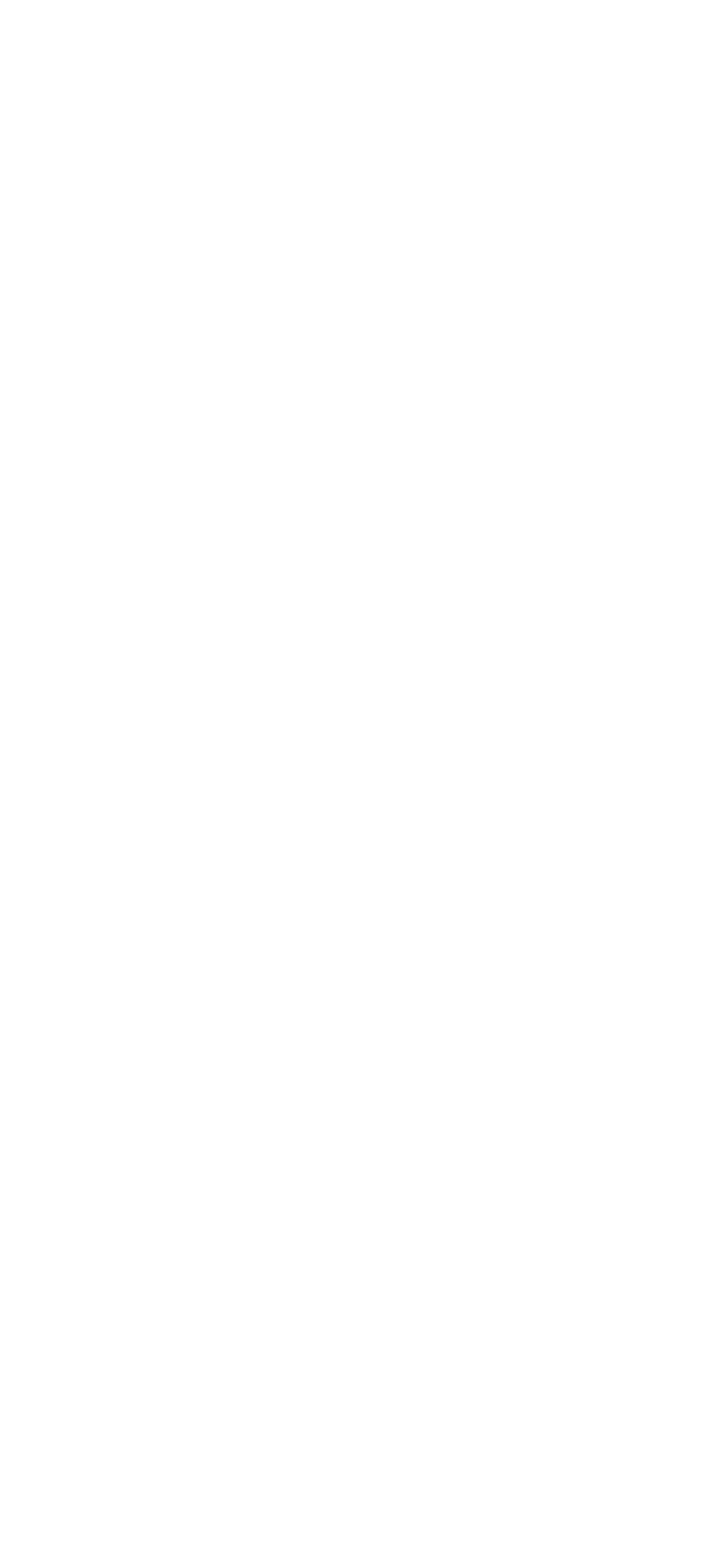
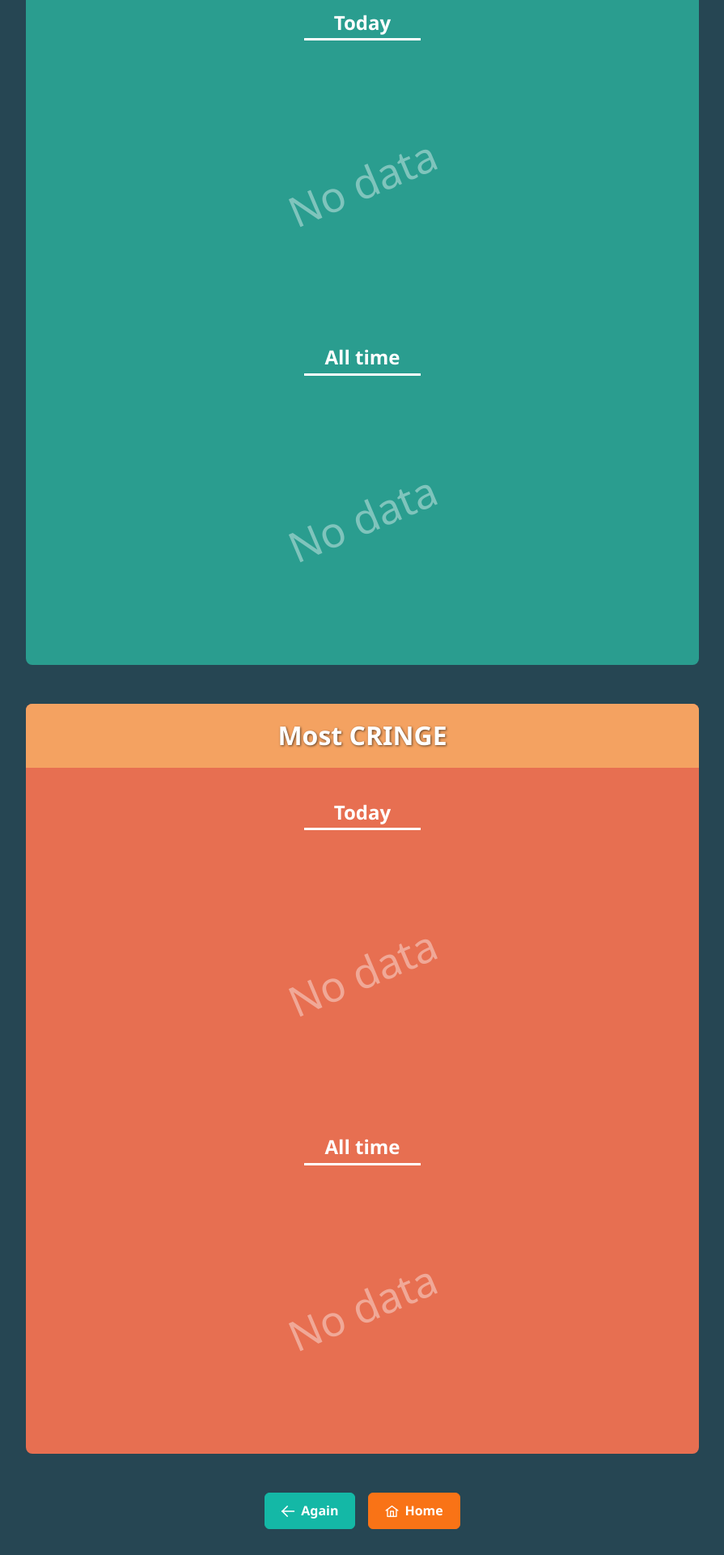
Before and after one commit to VirtualZer0/KekOrCringe, a Vue app: page /#/end in a window 1280 px wide. Before the commit this address had no page. Shown: the part 225-2145 px from the top of the page at 81% size, without its empty margins (192-1087 px from the left). Before the commit the page ends 800 px from the top, so only its background shows below. Built offline with nearby package versions, Linux system fonts and the light colour scheme.

Commit message:
Add statistics, update packages

```diff
--- a/src/App.vue
+++ b/src/App.vue
@@ -51,6 +51,7 @@ router.afterEach((to) => {
   if (to.name == 'Main') return;
   outAnim.value.isTop = false;
   inAnim.value.enable = true;
+  document.body.style.backgroundColor = to.meta.color as string;
 
   nextTick(() => {
     setTimeout(() => {
--- a/src/components/CircleAnim.vue
+++ b/src/components/CircleAnim.vue
@@ -1,7 +1,7 @@
 <template>
   <div
     class="circle-anim"
-    :style="{ zIndex: isTop ? 10000 : 0 }"
+    :style="{ zIndex: isTop ? 10000 : 2 }"
   >
     <div
       class="circle"
--- a/src/locales/en/main.ts
+++ b/src/locales/en/main.ts
@@ -65,4 +65,12 @@ export default {
   winnerIs: "Today's winner is",
   noOne: 'nobody',
   createdBy: 'Created by VirtualZer0',
+  repeat: 'Again',
+  home: 'Home',
+  mostKek: 'Most KEK',
+  mostCringe: 'Most CRINGE',
+  today: 'Today',
+  allTime: 'All time',
+  statistics: 'Statistics',
+  noData: 'No data',
 };
--- a/src/locales/ru/main.ts
+++ b/src/locales/ru/main.ts
@@ -65,4 +65,12 @@ export default {
   winnerIs: 'Сегодня победил',
   noOne: 'никто',
   createdBy: 'Создано VirtualZer0',
+  repeat: 'Повторить',
+  home: 'На главную',
+  mostKek: 'Топ КЕКА',
+  mostCringe: 'Топ КРИНЖА',
+  today: 'Сегодня',
+  allTime: 'Все время',
+  statistics: 'Статистика',
+  noData: 'Нет данных',
 };
--- a/src/pages/EndPage.vue
+++ b/src/pages/EndPage.vue
@@ -1 +1,275 @@
-<template></template>
+<template>
+  <section class="end-page page">
+    <h1>{{ $t('statistics') }}</h1>
+
+    <div class="stat-block kek">
+      <div class="title">{{ $t('mostKek') }}</div>
+      <div class="item">
+        <h2 class="item-title">{{ $t('today') }}</h2>
+        <div
+          class="item-video"
+          v-if="statistics.current.mostKekVideo"
+        >
+          <div class="preview-container">
+            <div class="stats">
+              {{ statistics.current.mostKekVideo?.voteCount }} 😆
+            </div>
+            <a
+              :href="`https://youtu.be/${statistics.current.mostKekVideo?.id}`"
+              target="_blank"
+            >
+              <img
+                class="preview"
+                :src="statistics.current.mostKekVideo?.preview"
+              />
+            </a>
+          </div>
+          <div class="name">
+            {{ statistics.current.mostKekVideo?.title }}
+          </div>
+        </div>
+        <div
+          v-else
+          class="item-nodata"
+        >
+          {{ $t('noData') }}
+        </div>
+      </div>
+
+      <div class="item">
+        <h2 class="item-title">{{ $t('allTime') }}</h2>
+        <div
+          class="item-video"
+          v-if="statistics.current.mostKekVideo"
+        >
+          <div class="preview-container">
+            <div class="stats">
+              {{ statistics.allTime.mostKekVideo?.voteCount }} 😆
+            </div>
+            <a
+              :href="`https://youtu.be/${statistics.allTime.mostKekVideo?.id}`"
+              target="_blank"
+            >
+              <img
+                class="preview"
+                :src="statistics.allTime.mostKekVideo?.preview"
+              />
+            </a>
+          </div>
+          <div class="name">
+            {{ statistics.allTime.mostKekVideo?.title }}
+          </div>
+        </div>
+        <div
+          v-else
+          class="item-nodata"
+        >
+          {{ $t('noData') }}
+        </div>
+      </div>
+    </div>
+
+    <div class="stat-block cringe">
+      <div class="title">{{ $t('mostCringe') }}</div>
+      <div class="item">
+        <h2 class="item-title">{{ $t('today') }}</h2>
+        <div
+          class="item-video"
+          v-if="statistics.current.mostCringeVideo"
+        >
+          <div class="preview-container">
+            <div class="stats">
+              {{ statistics.current.mostCringeVideo?.voteCount }} 😡
+            </div>
+            <a
+              :href="`https://youtu.be/${statistics.current.mostCringeVideo?.id}`"
+              target="_blank"
+            >
+              <img
+                class="preview"
+                :src="statistics.current.mostCringeVideo?.preview"
+              />
+            </a>
+          </div>
+          <div class="name">
+            {{ statistics.current.mostCringeVideo?.title }}
+          </div>
+        </div>
+        <div
+          v-else
+          class="item-nodata"
+        >
+          {{ $t('noData') }}
+        </div>
+      </div>
+
+      <div class="item">
+        <h2 class="item-title">{{ $t('allTime') }}</h2>
+        <div
+          class="item-video"
+          v-if="statistics.current.mostCringeVideo"
+        >
+          <div class="preview-container">
+            <div class="stats">
+              {{ statistics.allTime.mostCringeVideo?.voteCount }} 😡
+            </div>
+            <a
+              :href="`https://youtu.be/${statistics.allTime.mostCringeVideo?.id}`"
+              target="_blank"
+            >
+              <img
+                class="preview"
+                :src="statistics.allTime.mostCringeVideo?.preview"
+              />
+            </a>
+          </div>
+          <div class="name">
+            {{ statistics.allTime.mostCringeVideo?.title }}
+          </div>
+        </div>
+        <div
+          v-else
+          class="item-nodata"
+        >
+          {{ $t('noData') }}
+        </div>
+      </div>
+    </div>
+
+    <div class="buttons">
+      <Button
+        :label="$t('repeat')"
+        icon="pi pi-arrow-left"
+        @click="router.back()"
+      />
+
+      <Button
+        :label="$t('home')"
+        icon="pi pi-home"
+        severity="warning"
+        @click="router.push('/')"
+      />
+    </div>
+  </section>
+</template>
+<script lang="ts" setup>
+import Button from 'primevue/button';
+import { getStatistics } from '@/utils/statisticsUtils';
+import { useRouter } from 'vue-router';
+
+const statistics = getStatistics(false);
+const router = useRouter();
+</script>
+<style lang="scss" scoped>
+.end-page {
+  overflow: hidden;
+  width: 100vw;
+  background: var(--c1);
+  padding-bottom: 32px;
+
+  .stat-block {
+    display: flex;
+    flex-wrap: wrap;
+    justify-content: space-around;
+    gap: 21px;
+    width: 65%;
+    border-radius: 8px;
+    overflow: hidden;
+    margin: 0 auto;
+    padding-bottom: 21px;
+    margin-bottom: 48px;
+
+    &.kek {
+      .title {
+        background: var(--c3);
+      }
+
+      background: var(--c2);
+    }
+
+    &.cringe {
+      .title {
+        background: var(--c4);
+      }
+
+      background: var(--c5);
+    }
+
+    .title {
+      width: 100%;
+      text-align: center;
+      font-weight: bold;
+      margin-bottom: 0;
+      padding: 21px 0;
+      font-size: 32px;
+      text-shadow: 1px 1px 3px rgba(0, 0, 0, 0.6);
+    }
+
+    .item {
+      display: flex;
+      flex-direction: column;
+      align-items: center;
+      gap: 16px;
+
+      &-nodata {
+        margin-top: -20px;
+        height: 320px;
+        width: 480px;
+        display: flex;
+        align-items: center;
+        justify-content: center;
+        font-size: 52px;
+        transform: rotate(-23deg);
+        color: #fff;
+        opacity: 0.4;
+      }
+
+      &-title {
+        border-bottom: 3px solid #fff;
+        padding-bottom: 6px;
+        width: 30%;
+        text-align: center;
+      }
+    }
+
+    .name {
+      text-align: center;
+      font-weight: bold;
+      max-width: 480px;
+    }
+
+    .preview {
+      border-radius: 8px;
+      max-height: 360px;
+      max-width: 480px;
+
+      &-container {
+        position: relative;
+        transition: transform 0.2s ease;
+
+        &:hover {
+          transform: scale(1.1) rotate(4deg);
+        }
+      }
+    }
+
+    .stats {
+      position: absolute;
+      top: -24px;
+      right: -24px;
+      background: var(--c1);
+      padding: 12px;
+      border-radius: 18px;
+      font-size: 21px;
+      font-weight: bold;
+    }
+  }
+
+  .buttons {
+    display: flex;
+    flex-wrap: wrap;
+    justify-content: center;
+    gap: 16px;
+  }
+}
+</style>
--- a/src/pages/RunPage.vue
+++ b/src/pages/RunPage.vue
@@ -26,7 +26,7 @@
           icon="pi pi-power-off"
           severity="danger"
           :label="$t('end')"
-          @click="router.push('/')"
+          @click="router.push('/end')"
         />
       </div>
       <div
@@ -171,7 +171,6 @@ const recalcStatistics = (winner: 'cringe' | 'kek') => {
     const percent =
       (currentVote.value.votes[winner].length / currentVote.value.voteCount) *
       100;
-
     if (
       statistics.value[statType][`most${capitalizedWinner}Video`] == null ||
       statistics.value[statType][`most${capitalizedWinner}Video`].percent >
@@ -188,6 +187,8 @@ const recalcStatistics = (winner: 'cringe' | 'kek') => {
       };
     }
   });
+
+  localStorage['statistics'] = JSON.stringify(statistics.value);
 };
 
 const showErrToast = (msg: string) => {
--- a/src/pages/SettingsPage.vue
+++ b/src/pages/SettingsPage.vue
@@ -134,6 +134,7 @@ onMounted(async () => {
 
   .settings-container {
     width: 50vw;
+    min-width: 800px;
     margin: 0 auto;
     margin-bottom: 32px;
   }
--- a/src/router/index.ts
+++ b/src/router/index.ts
@@ -2,6 +2,7 @@ import { createRouter, createWebHashHistory, RouteRecordRaw } from 'vue-router';
 import MainPage from '../pages/MainPage.vue';
 import SettingsPage from '../pages/SettingsPage.vue';
 import RunPage from '../pages/RunPage.vue';
+import EndPage from '@/pages/EndPage.vue';
 
 const routes: Array<RouteRecordRaw> = [
   {
@@ -28,6 +29,14 @@ const routes: Array<RouteRecordRaw> = [
       color: '#E9C46A',
     },
   },
+  {
+    path: '/end',
+    name: 'End',
+    component: EndPage,
+    meta: {
+      color: '#264653',
+    },
+  },
 ];
 
 const router = createRouter({
--- a/src/utils/statisticsUtils.ts
+++ b/src/utils/statisticsUtils.ts
@@ -1,6 +1,20 @@
-export const getStatistics = () => {
+const createEmptyStatBlock = () => ({
+  mostCringeVideo: null,
+  mostKekVideo: null,
+  mostCringeUser: null,
+  mostKekUser: null,
+  allCringeCount: 0,
+  allKekCount: 0,
+  allVideos: 0,
+});
+
+export const getStatistics = (clearCurrent = true) => {
   if (localStorage.getItem('statistics')) {
-    return JSON.parse(localStorage.getItem('statistics') as string);
+    const stats = JSON.parse(localStorage.getItem('statistics') as string);
+    if (clearCurrent) {
+      stats.current = createEmptyStatBlock();
+    }
+    return stats;
   } else {
     const statistics = {
       allTime: {
```
Also changed, not shown: 2 other files (tests, documents, lock files or other folders).
